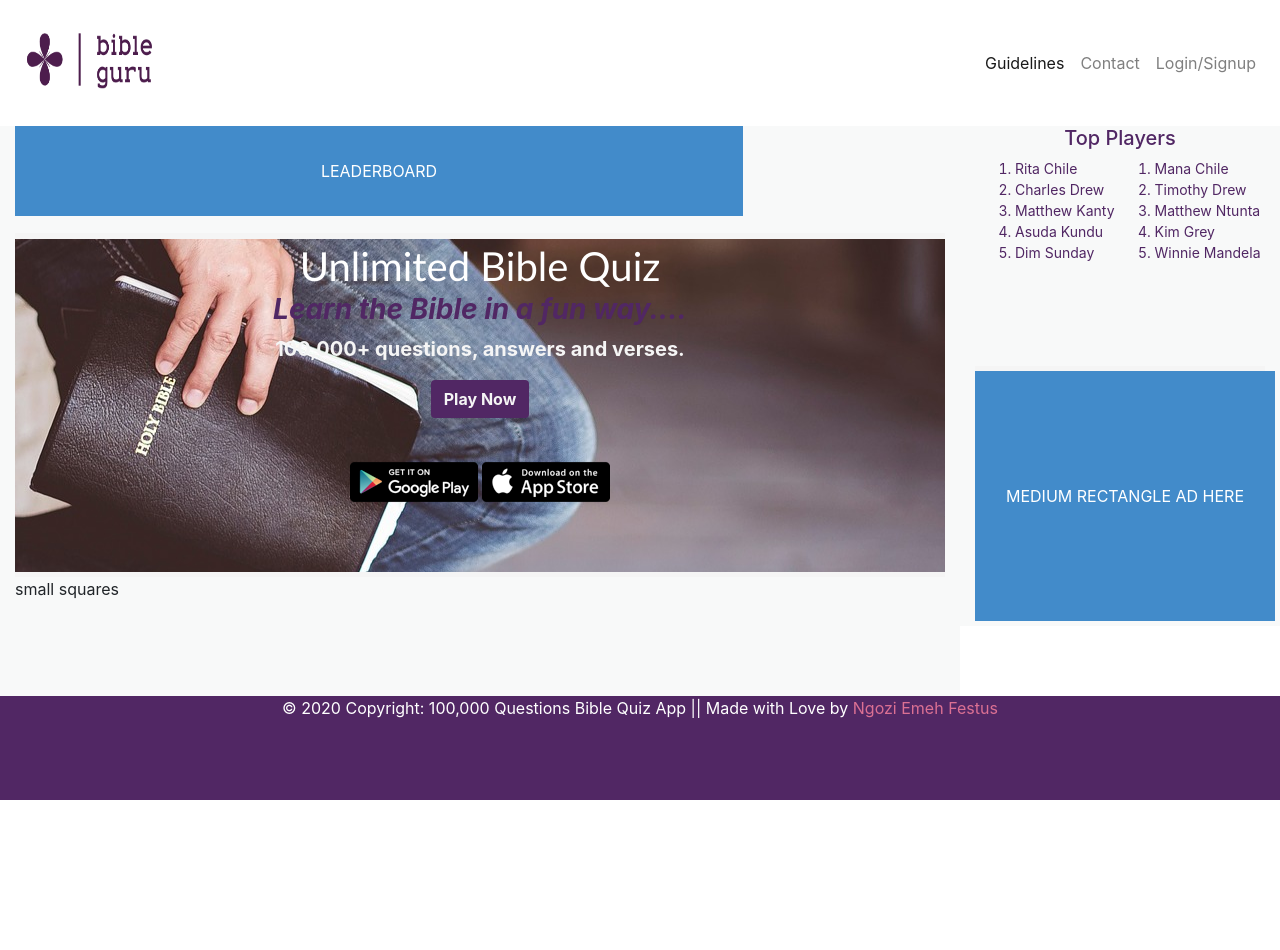
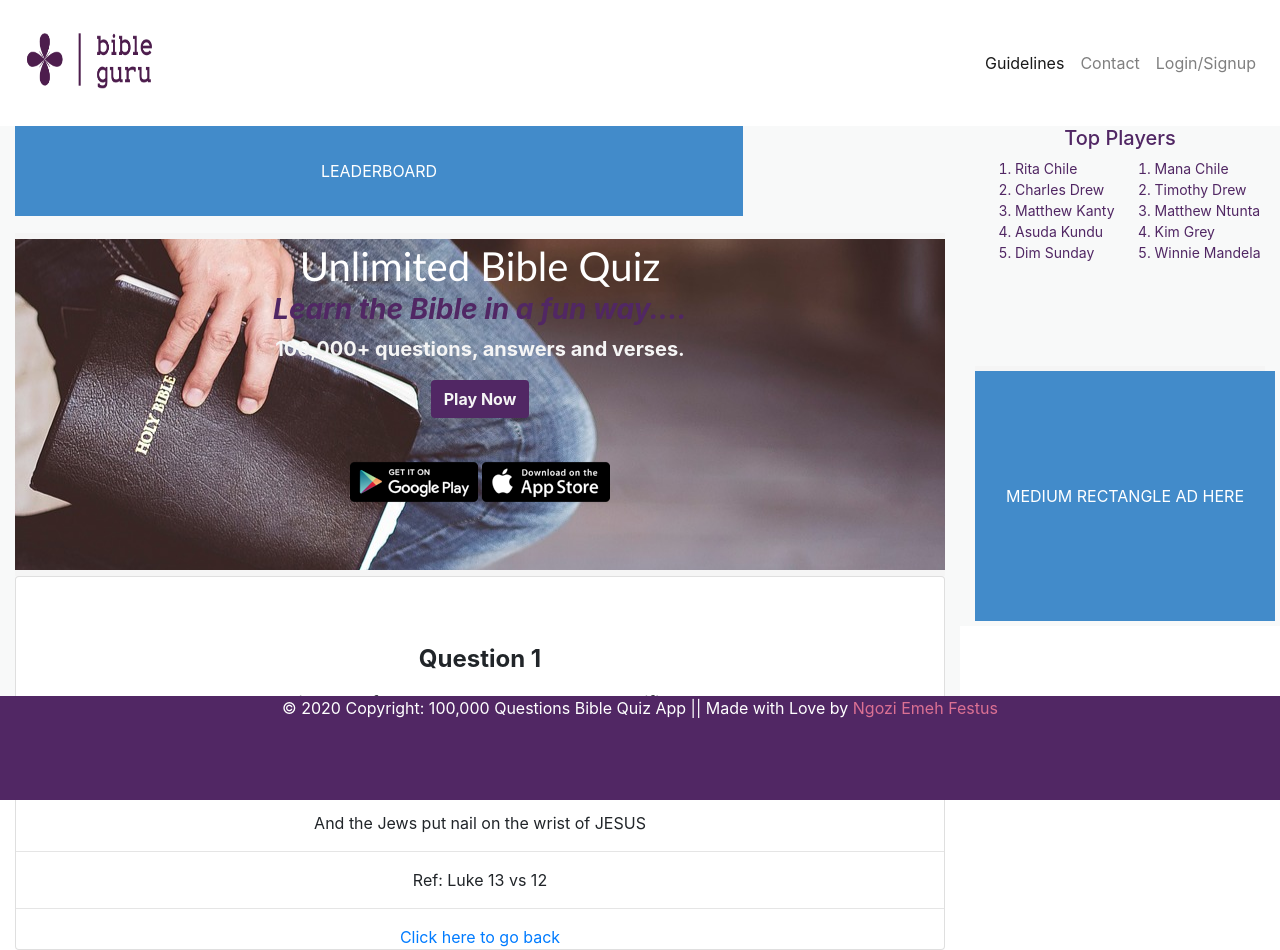
Before and after one commit to NgoziEmeh/Bible-quiz-web-app-frontend, an Angular app: page / in a window 1280 px wide. Before the commit the page ends 800 px from the top, so only its background shows below. Built offline with nearby package versions, Linux system fonts and the light colour scheme.

Commit message:
rotating card

```diff
--- a/src/app/home/home.component.html
+++ b/src/app/home/home.component.html
@@ -36,7 +36,47 @@
 
                             </div>
                             <div class="space-in-between"></div>
-                            <div class="smaller-squares">small squares</div>
+                            <div class="smaller-squares">
+                                <div class="card-wrapper">
+                                    <div id="card-1" class="card card-rotating text-center">
+                                        <!-- Front side -->
+                                        <div class="face front">
+                                            <!-- image -->
+                                            <div class="card-up">
+                                                <img class="card-image-top" src="" alt="">
+                                            </div>
+                                            <!-- Avatar -->
+                                            <div class="avatar mx-auto white" ><img src="" class="rounded-circle" alt="">
+                                            </div>
+                                            <!-- Card content -->
+                                            <div class="card-body">
+                                                    <h4 class="font-weight-bold mb-3">Question 1</h4>
+                                                    <p class="font-weight-bold blue-text">Which part of the hand was JESUS CHRIST cruxified?</p>
+                                                    <!-- Answer show button -->
+                                                    <a class="rotate-btn" data-card="card-1">Click to see answer</a>
+                                            </div>
+
+                                        </div>
+                                        <!-- End of Front Side -->
+
+                                        <!-- Back side -->
+                                        <div class="face back">
+                                            <div class="body-card">
+                                                <!-- Content -->
+                                                <h4>Answer</h4>
+                                                <p>And the Jews put nail on the wrist of JESUS</p>
+                                                <hr>
+                                                <p>Ref: Luke 13 vs 12</p>
+                                                <hr>
+                                                <!-- Rotate button  -->
+                                                <a class="rotate-btn" data-card="card-1">Click here to go back</a>
+                                            </div>
+                                        </div>
+                                        <!-- End of back card -->
+                                    </div>
+                                </div>
+                                <!-- End of Rotating card -->
+                            </div>
                         </div>
                         <div class="col-md-3 flex-container-right">
                             <div class="top-players-list">
```
